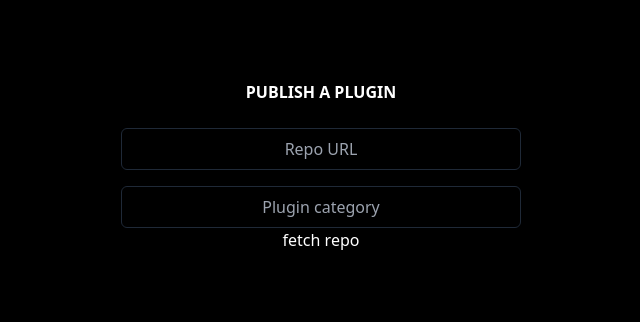
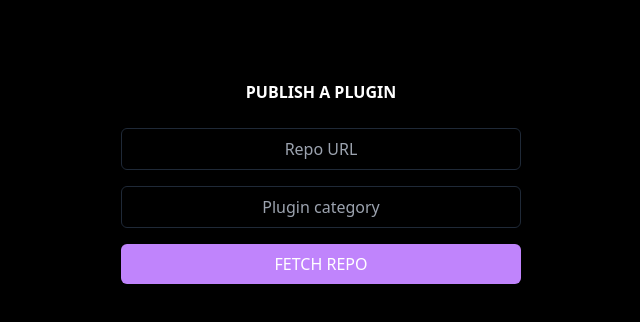
Before and after one commit to rsbear/nvimluau, a Next.js app: page /publish in a window 1280 px wide. Shown: the top 322 px of the page, without its empty margins (319-959 px from the left). Built offline with nearby package versions, Linux system fonts and the light colour scheme; no server answers.

Commit message:
cleanup form

```diff
--- a/src/isolated/add-plugin-form/add-plugin-form.component.tsx
+++ b/src/isolated/add-plugin-form/add-plugin-form.component.tsx
@@ -1,8 +1,12 @@
 import { FC } from 'react'
-import useRepoAdder from './add-plugin-form.util'
+import { TiStar } from 'react-icons/ti'
+
+import { generateRepoName } from '@/shared/utils/generateRepoName.util'
+import useAddPluginForm from './add-plugin-form.util'
 
 const AddPluginForm: FC<any> = () => {
-  const { dataToSubmit, handleChange, fetchRepo, submitRepo } = useRepoAdder()
+  const { dataToSubmit, handleChange, fetchRepo, submitRepo } =
+    useAddPluginForm()
 
   return (
     <div className="flex flex-col items-center py-10">
@@ -23,18 +27,38 @@ const AddPluginForm: FC<any> = () => {
         className="mt-4 min-w-[400px] rounded-md border border-gray-800 bg-transparent py-2 px-4 text-center"
       />
       {!dataToSubmit ? (
-        <button type="button" onClick={fetchRepo}>
-          fetch repo
+        <button
+          type="button"
+          onClick={fetchRepo}
+          className="mt-4 w-[400px] rounded-md bg-purple-400 py-2"
+        >
+          FETCH REPO
         </button>
       ) : (
-        <button type="button" onClick={submitRepo}>
-          submit
+        <button
+          type="button"
+          onClick={submitRepo}
+          className="mt-4 w-[400px] rounded-md bg-blue-400 py-2"
+        >
+          SUBMIT
         </button>
       )}
-      <div>
-        <p>{dataToSubmit?.url}</p>
-        <p>{dataToSubmit?.stars}</p>
-      </div>
+      {dataToSubmit && (
+        <div className="mt-14">
+          <div className="flex items-center">
+            <h4 className={'font-semibold'}>
+              {generateRepoName(dataToSubmit?.url as any).fullName}
+            </h4>
+            <div className="ml-4 border-l border-gray-600 pl-4">
+              <TiStar className="text-gray-300" />
+            </div>
+            <span className="pl-2 text-sm text-gray-300">
+              {dataToSubmit?.stars}
+            </span>
+          </div>
+          <p className="text-gray-400">{dataToSubmit?.description}</p>
+        </div>
+      )}
     </div>
   )
 }
--- a/src/isolated/add-plugin-form/add-plugin-form.util.ts
+++ b/src/isolated/add-plugin-form/add-plugin-form.util.ts
@@ -28,7 +28,7 @@ const initialDataToSubmit = {
 
 type IDataToSubmit = typeof initialDataToSubmit
 
-function useRepoAdder() {
+function useAddPluginForm() {
   const [inputs, setInputs] = useState(initialInputs)
   const [dataToSubmit, setDataToSubmit] = useState<IDataToSubmit | null>(null)
 
@@ -77,4 +77,4 @@ function useRepoAdder() {
   return { dataToSubmit, handleChange, fetchRepo, submitRepo }
 }
 
-export default useRepoAdder
+export default useAddPluginForm
```
